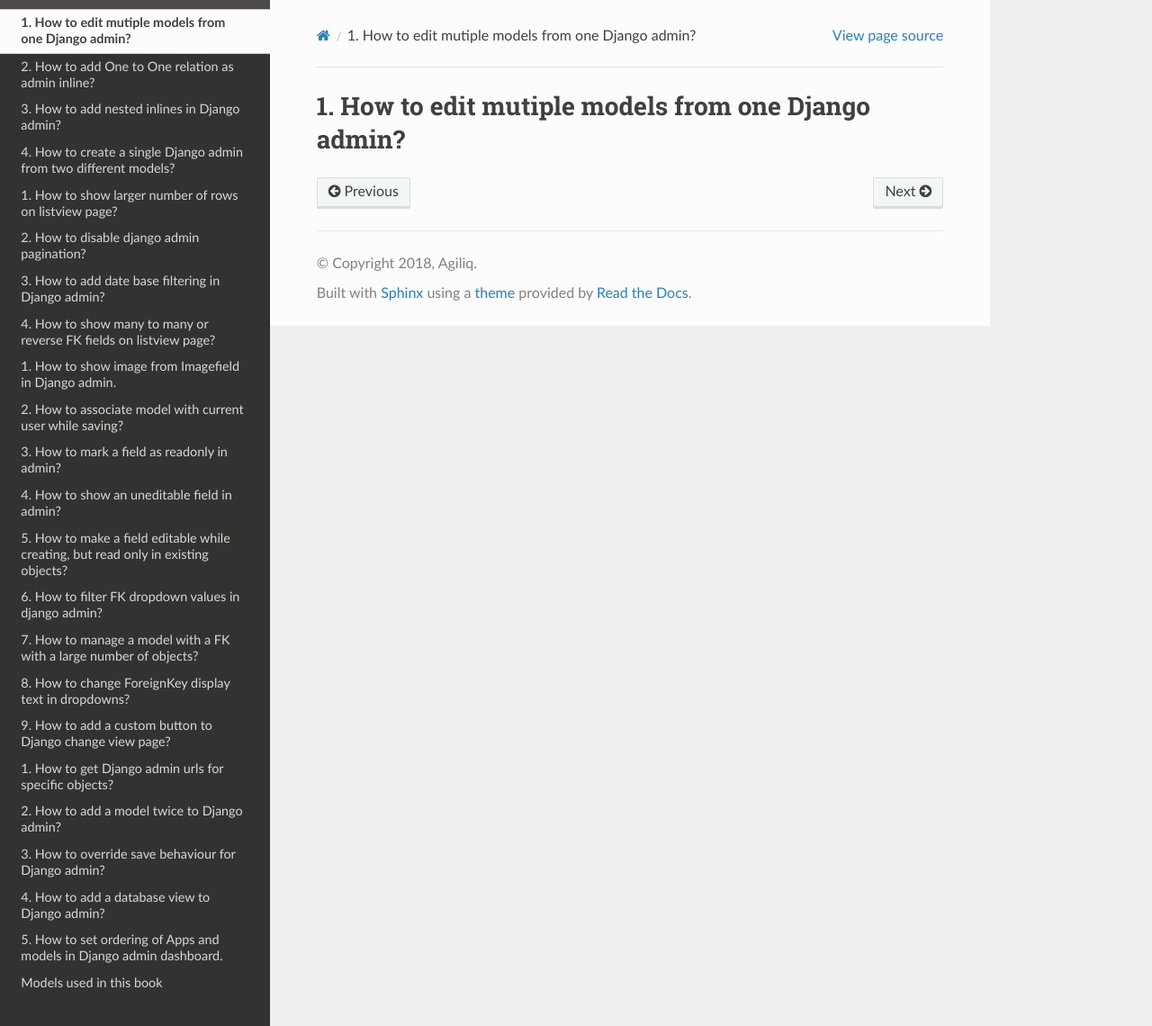
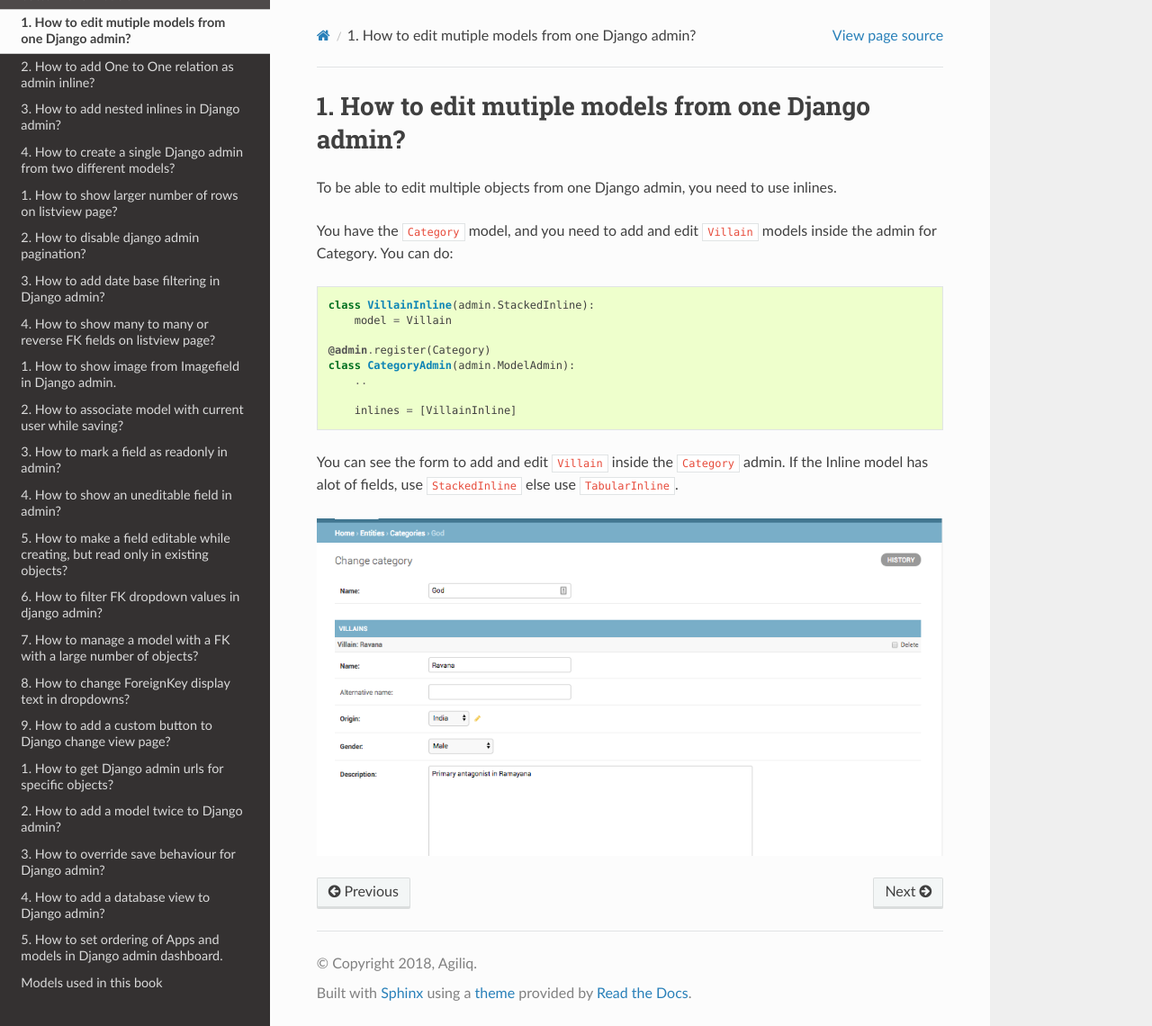
Before and after one commit to agiliq/django-admin-cookbook, a Sphinx documentation site: the page built from docs/edit_multiple_models.rst, in a window 1280 px wide and 1140 px high. Shown: the whole window at 90% size. Built offline with Sphinx 7.4.7 and the Read the Docs theme 2.0.0, drawn with Linux system fonts in a browser that asks for light colours.

Commit message:
Added edit mutiple models chapter

```diff
--- a/docs/changeview_readonly.rst
+++ b/docs/changeview_readonly.rst
@@ -12,4 +12,4 @@ You can do this by::
 
 Your create form looks like this:
 
-.. image::changeview_readonly.png
+.. image:: changeview_readonly.png
--- a/docs/edit_multiple_models.rst
+++ b/docs/edit_multiple_models.rst
@@ -1,2 +1,23 @@
 How to edit mutiple models from one Django admin?
 =====================================================
+
+To be able to edit multiple objects from one Django admin, you need to use inlines.
+
+You have the :code:`Category` model, and you need to add and edit :code:`Villain` models inside the admin for Category. You can do::
+
+
+    class VillainInline(admin.StackedInline):
+        model = Villain
+
+    @admin.register(Category)
+    class CategoryAdmin(admin.ModelAdmin):
+        ..
+
+        inlines = [VillainInline]
+
+You can see the form to add and edit :code:`Villain` inside the :code:`Category` admin. If the Inline model has alot of fields,
+use :code:`StackedInline` else use :code:`TabularInline`.
+
+
+
+.. image:: edit_multiple_models.png
```
Also changed, not shown: docs/edit_multiple_models.png (added), 2 other files.
